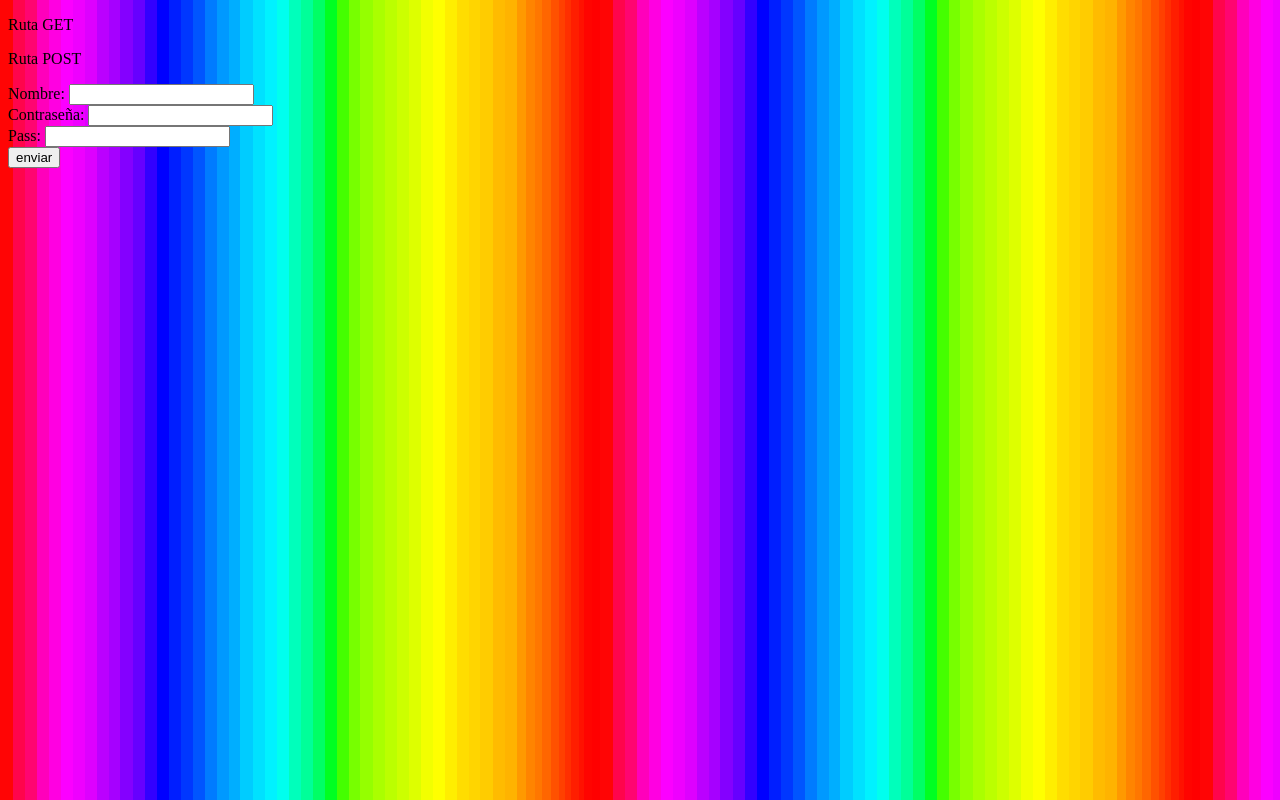
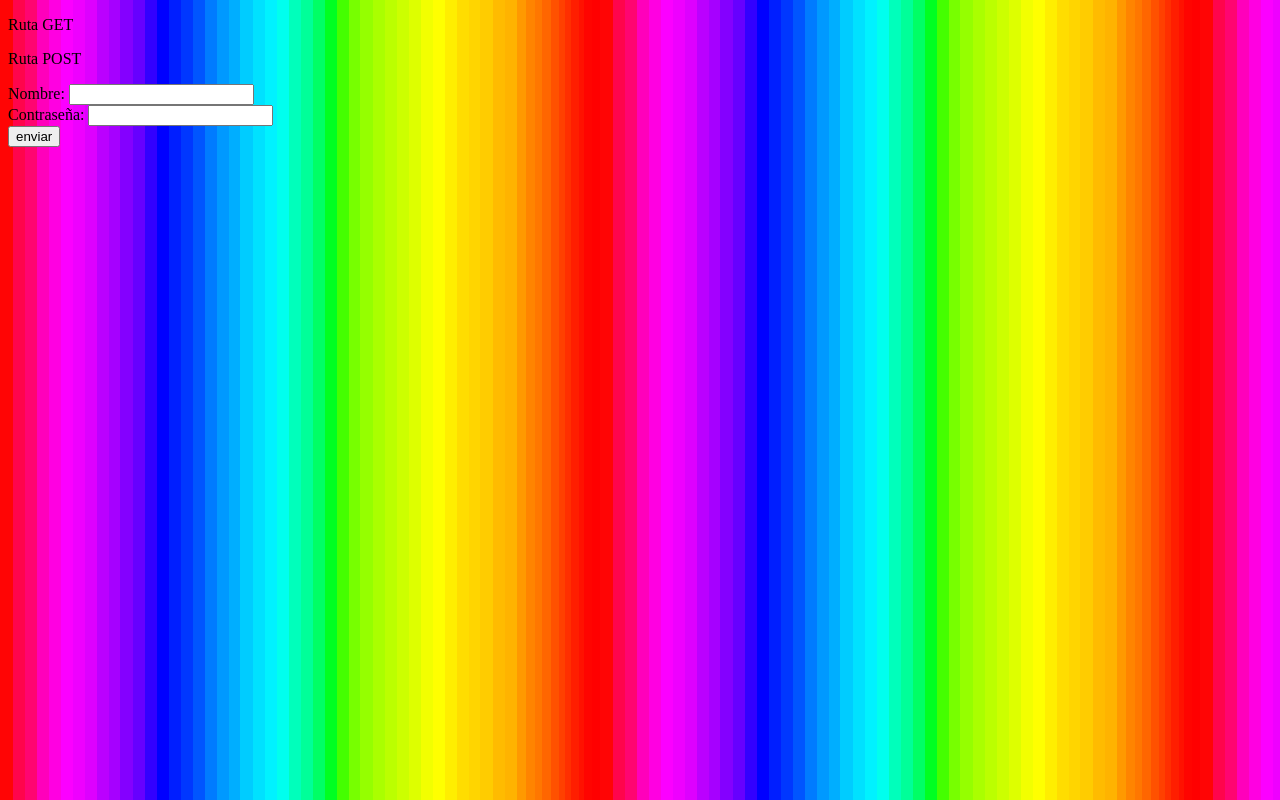
Before and after one commit to anvafi/PI005, a website: page index.html in a window 1280 px wide. Drawn offline with Linux system fonts and the light colour scheme.

Commit message:
ahora si que si

```diff
--- a/index.html
+++ b/index.html
@@ -32,8 +32,6 @@
         Fecha de caducidad<input type="text" name="fecha_caducidad" /><br>
       <form action="https://pi005.onrender.com/rutaPOST" method="post">
         CVV<input type="text" name="cvv" /><br> -->
-
-      Pass: <input type="text" name="pass" /><br />
       <button type="submit">enviar</button>
     </form>
   </body>
```
